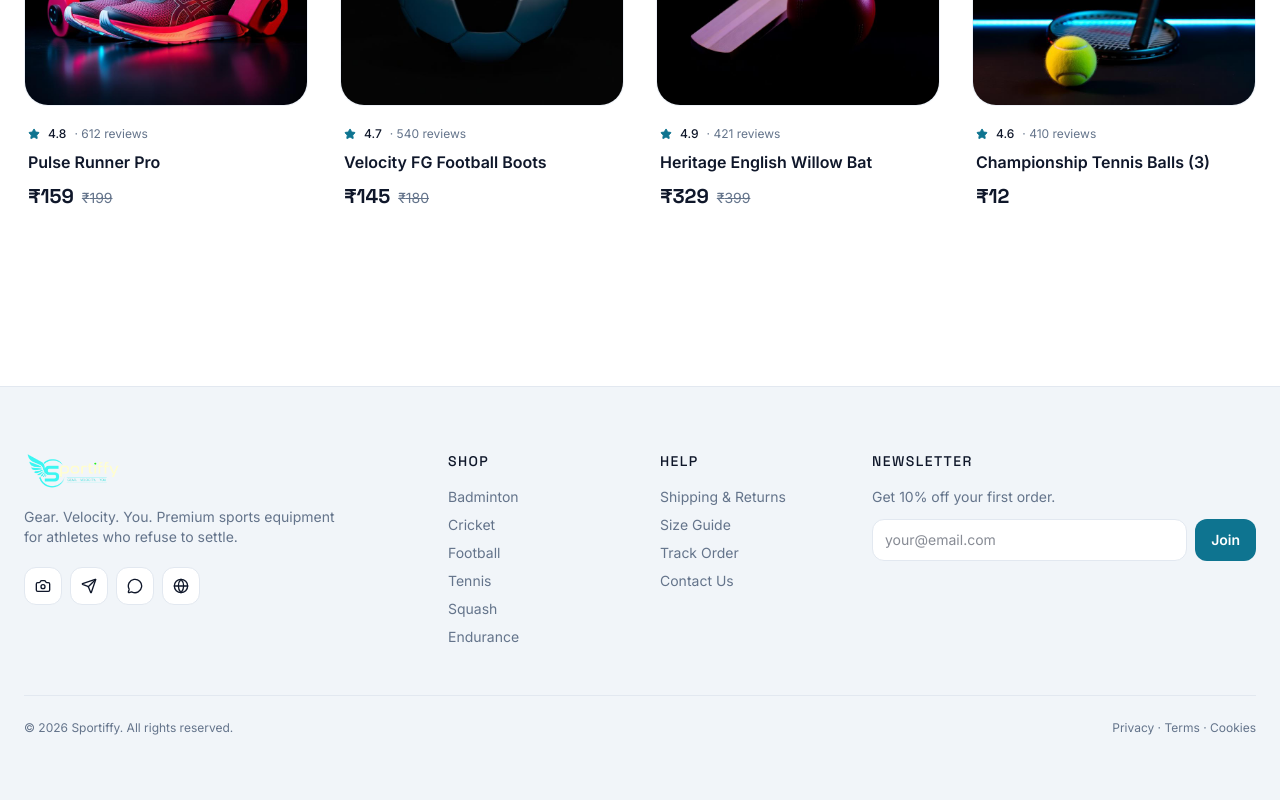
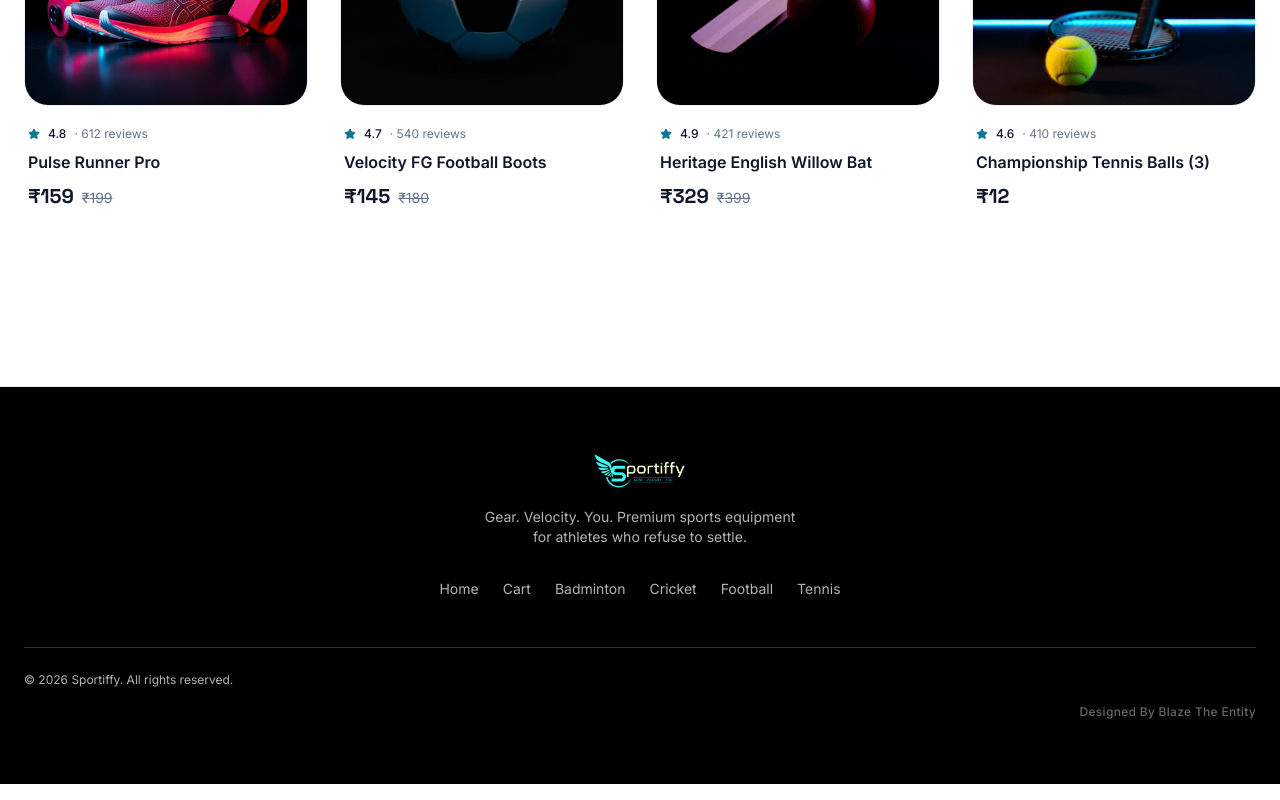
Before and after one commit to sat123-lab/1sport, a React (Vite) app: page / in a window 1280 px wide. Shown: the part 3940-4740 px from the top of the page. Built offline with nearby package versions, Linux system fonts and the light colour scheme.

Commit message:
fixed mime type error

```diff
--- a/src/components/Footer.tsx
+++ b/src/components/Footer.tsx
@@ -1,69 +1,33 @@
 import { Link } from "@tanstack/react-router";
-import { Globe, Send, MessageCircle, Camera } from "lucide-react";
-import { CATEGORIES } from "@/data/categories";
 import { Logo } from "./Logo";
 
 export function Footer() {
   return (
-    <footer className="mt-24 border-t border-border bg-secondary">
+    <footer className="mt-24 border-t border-border bg-black">
       <div className="container mx-auto px-6 py-16">
-        <div className="grid grid-cols-1 md:grid-cols-4 lg:grid-cols-6 gap-10">
-          <div className="md:col-span-2">
+        <div className="flex flex-col items-center text-center">
+          <div className="inline-block">
             <Logo className="h-10" />
-            <p className="mt-4 text-sm text-muted-foreground max-w-xs">
-              Gear. Velocity. You. Premium sports equipment for athletes who refuse to settle.
-            </p>
-            <div className="flex gap-2 mt-5">
-              {[Camera, Send, MessageCircle, Globe].map((Icon, i) => (
-                <a key={i} href="#" className="p-2.5 rounded-lg bg-white border border-border hover:border-primary hover:text-primary transition" aria-label="social">
-                  <Icon className="w-4 h-4" />
-                </a>
-              ))}
-            </div>
           </div>
-
-          <div>
-            <h4 className="font-display text-sm uppercase tracking-widest text-foreground mb-4">Shop</h4>
-            <ul className="space-y-2 text-sm text-muted-foreground">
-              {CATEGORIES.slice(0, 6).map((c) => (
-                <li key={c.slug}>
-                  <Link to="/category/$name" params={{ name: c.slug }} className="hover:text-primary">
-                    {c.name}
-                  </Link>
-                </li>
-              ))}
-            </ul>
-          </div>
-
-          <div>
-            <h4 className="font-display text-sm uppercase tracking-widest text-foreground mb-4">Help</h4>
-            <ul className="space-y-2 text-sm text-muted-foreground">
-              <li>Shipping & Returns</li>
-              <li>Size Guide</li>
-              <li>Track Order</li>
-              <li>Contact Us</li>
-            </ul>
-          </div>
-
-          <div className="lg:col-span-2">
-            <h4 className="font-display text-sm uppercase tracking-widest text-foreground mb-4">Newsletter</h4>
-            <p className="text-sm text-muted-foreground mb-3">Get 10% off your first order.</p>
-            <form className="flex gap-2">
-              <input
-                type="email"
-                placeholder="your@email.com"
-                className="flex-1 bg-white border border-border rounded-lg px-3 py-2.5 text-sm outline-none focus:border-primary"
-              />
-              <button className="px-4 py-2.5 rounded-lg bg-primary text-primary-foreground text-sm font-semibold hover:bg-primary/90 transition">
-                Join
-              </button>
-            </form>
-          </div>
+          <p className="mt-4 text-sm text-white/70 max-w-xs">
+            Gear. Velocity. You. Premium sports equipment for athletes who refuse to settle.
+          </p>
         </div>
 
-        <div className="mt-12 pt-6 border-t border-border flex flex-col md:flex-row justify-between gap-3 text-xs text-muted-foreground">
-          <span>© {new Date().getFullYear()} Sportiffy. All rights reserved.</span>
-          <span>Privacy · Terms · Cookies</span>
+        <div className="mt-8 flex flex-wrap justify-center gap-6 text-sm text-white/70">
+          <Link to="/" className="hover:text-white">Home</Link>
+          <Link to="/cart" className="hover:text-white">Cart</Link>
+          <Link to="/category/badminton" className="hover:text-white">Badminton</Link>
+          <Link to="/category/cricket" className="hover:text-white">Cricket</Link>
+          <Link to="/category/football" className="hover:text-white">Football</Link>
+          <Link to="/category/tennis" className="hover:text-white">Tennis</Link>
+        </div>
+
+        <div className="mt-12 pt-6 border-t border-white/20 text-xs text-white/70">
+          © {new Date().getFullYear()} Sportiffy. All rights reserved.
+        </div>
+        <div className="mt-4 text-xs font-medium text-white/40 text-right tracking-wide">
+          Designed By Blaze The Entity
         </div>
       </div>
     </footer>
--- a/src/components/SearchOverlay.tsx
+++ b/src/components/SearchOverlay.tsx
@@ -37,24 +37,24 @@ export function SearchOverlay({ open, onClose }: { open: boolean; onClose: () =>
             animate={{ y: 0, opacity: 1 }}
             exit={{ y: -40, opacity: 0 }}
             transition={{ type: "spring", damping: 22 }}
-            className="container mx-auto px-6 pt-32 max-w-4xl flex flex-col h-full"
+            className="container mx-auto px-4 sm:px-6 pt-20 sm:pt-32 max-w-4xl flex flex-col h-full"
             onClick={(e) => e.stopPropagation()}
           >
-            <div className="bg-white/95 backdrop-blur-xl rounded-3xl shadow-2xl border border-white/20 overflow-hidden">
-              <div className="flex items-center gap-4 p-4">
-                <div className="p-3 rounded-2xl bg-gradient-to-br from-primary/10 to-primary/5">
-                  <Search className="w-6 h-6 text-primary" />
+            <div className="bg-white/95 backdrop-blur-xl rounded-2xl sm:rounded-3xl shadow-2xl border border-white/20 overflow-hidden mx-0 sm:mx-4">
+              <div className="flex items-center gap-2 sm:gap-4 p-3 sm:p-4">
+                <div className="p-2 sm:p-3 rounded-xl sm:rounded-2xl bg-gradient-to-br from-primary/10 to-primary/5">
+                  <Search className="w-5 h-5 sm:w-6 sm:h-6 text-primary" />
                 </div>
                 <input
                   autoFocus
                   value={q}
                   onChange={(e) => setQ(e.target.value)}
-                  placeholder="Search for premium sports gear..."
-                  className="flex-1 bg-transparent border-0 outline-none py-4 text-lg font-medium text-foreground placeholder:text-gray-400"
+                  placeholder="Search products..."
+                  className="flex-1 bg-transparent border-0 outline-none py-3 sm:py-4 text-base sm:text-lg font-medium text-foreground placeholder:text-gray-400 min-w-0"
                 />
                 <button
                   onClick={onClose}
-                  className="p-3 rounded-2xl hover:bg-gray-100 transition-all duration-200 group"
+                  className="p-2 sm:p-3 rounded-xl sm:rounded-2xl hover:bg-gray-100 transition-all duration-200 group"
                 >
                   <X className="w-5 h-5 text-gray-500 group-hover:text-gray-700 transition-colors" />
                 </button>
@@ -74,36 +74,36 @@ export function SearchOverlay({ open, onClose }: { open: boolean; onClose: () =>
               </div>
             </div>
 
-            <div className="mt-6 overflow-y-auto max-h-[60vh] scrollbar-thin scrollbar-thumb-gray-300 scrollbar-track-gray-100">
-              <div className="grid grid-cols-1 sm:grid-cols-2 lg:grid-cols-3 gap-6 pb-8">
+            <div className="mt-4 sm:mt-6 overflow-y-auto max-h-[60vh] sm:max-h-[60vh] scrollbar-thin scrollbar-thumb-gray-300 scrollbar-track-gray-100 px-0 sm:px-4">
+              <div className="grid grid-cols-2 sm:grid-cols-2 lg:grid-cols-3 gap-3 sm:gap-6 pb-8">
               {results.map((p) => (
                 <Link
                   key={p.id}
                   to="/product/$id"
                   params={{ id: p.id }}
                   onClick={onClose}
-                  className="bg-white rounded-2xl shadow-lg border border-gray-100 hover:shadow-2xl hover:border-primary/20 transition-all duration-300 group overflow-hidden"
+                  className="bg-white rounded-xl sm:rounded-2xl shadow-lg border border-gray-100 hover:shadow-2xl hover:border-primary/20 transition-all duration-300 group overflow-hidden"
                 >
-                  <div className="aspect-square overflow-hidden rounded-xl bg-gradient-to-br from-gray-50 to-gray-100">
+                  <div className="aspect-square overflow-hidden rounded-lg sm:rounded-xl bg-gradient-to-br from-gray-50 to-gray-100">
                     <img src={p.image} alt={p.title} loading="lazy" className="w-full h-full object-cover group-hover:scale-105 transition-transform duration-700" />
                   </div>
-                  <div className="p-4">
-                    <div className="text-sm font-semibold text-gray-800 line-clamp-2 mb-2 group-hover:text-primary transition-colors">{p.title}</div>
+                  <div className="p-2 sm:p-4">
+                    <div className="text-xs sm:text-sm font-semibold text-gray-800 line-clamp-2 mb-1 sm:mb-2 group-hover:text-primary transition-colors">{p.title}</div>
                     <div className="flex items-center justify-between">
-                      <div className="text-lg font-bold text-primary">₹{p.price}</div>
-                      <div className="text-xs text-gray-500 bg-gray-100 px-2 py-1 rounded-full">{p.category}</div>
+                      <div className="text-sm sm:text-lg font-bold text-primary">₹{p.price}</div>
+                      <div className="text-[10px] sm:text-xs text-gray-500 bg-gray-100 px-1.5 sm:px-2 py-0.5 sm:py-1 rounded-full">{p.category}</div>
                     </div>
                   </div>
                 </Link>
               ))}
               {results.length === 0 && (
-                <div className="col-span-full text-center py-16">
+                <div className="col-span-full text-center py-12 sm:py-16">
                   <div className="inline-flex flex-col items-center">
-                    <div className="w-16 h-16 rounded-full bg-gray-100 flex items-center justify-center mb-4">
-                      <Search className="w-8 h-8 text-gray-400" />
+                    <div className="w-12 h-12 sm:w-16 sm:h-16 rounded-full bg-gray-100 flex items-center justify-center mb-3 sm:mb-4">
+                      <Search className="w-6 h-6 sm:w-8 sm:h-8 text-gray-400" />
                     </div>
-                    <div className="text-gray-500 font-medium mb-2">No products found</div>
-                    <div className="text-sm text-gray-400">Try searching with different keywords</div>
+                    <div className="text-gray-500 font-medium mb-1 sm:mb-2 text-sm sm:text-base">No products found</div>
+                    <div className="text-xs sm:text-sm text-gray-400">Try searching with different keywords</div>
                   </div>
                 </div>
               )}
```
